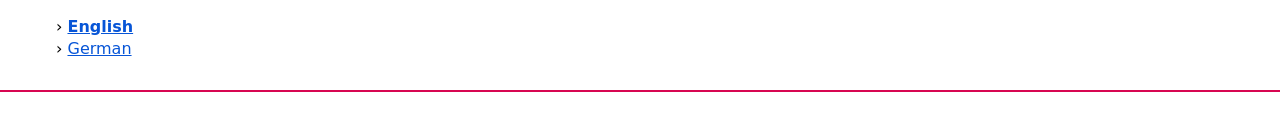
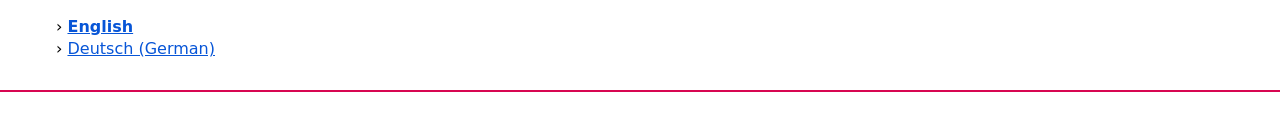
Before and after one commit to debian-live/live-manual, a plain HTML site: page html/index.html in a window 1280 px wide. Shown: the part 152-277 px from the top of the page. Drawn offline with Linux system fonts and the light colour scheme.

Commit message:
Adding localized language name on index page.

```diff
--- a/html/index.html
+++ b/html/index.html
@@ -23,7 +23,7 @@
 <dd>
 	<ul>
 		<li>&rsaquo; <a href="en"><b>English</b></a></li>
-		<li>&rsaquo; <a href="de">German</a></li>
+		<li>&rsaquo; <a href="de">Deutsch (German)</a></li>
 	</ul>
 </dd>
 
```
